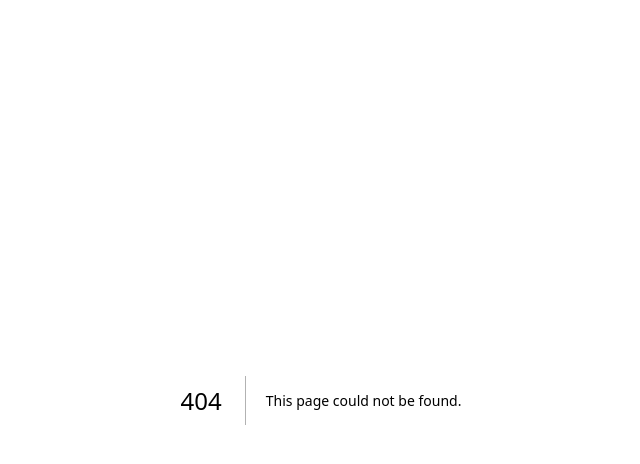
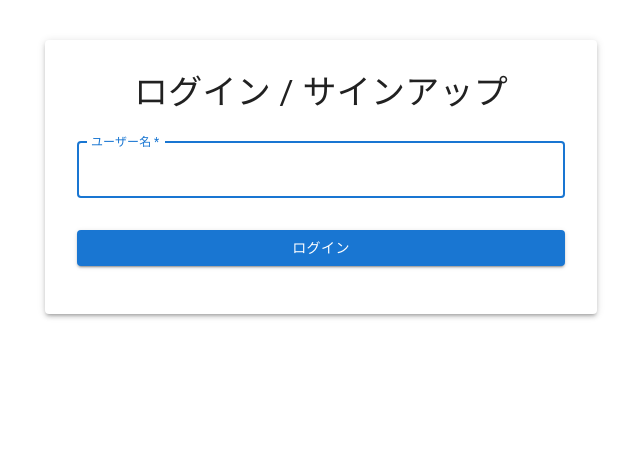
Before and after one commit to rikeda-cloud/po_study_group, a Next.js app in the folder 2025-10-27-cookie/frontend/: page /step2 in a window 1280 px wide. Before the commit this address had no page. Shown: the top 464 px of the page, without its empty margins (319-959 px from the left). Built offline with nearby package versions, Linux system fonts and the light colour scheme.

Commit message:
[add] step2

```diff
--- /dev/null
+++ b/2025-10-27-cookie/frontend/src/app/step2/page.tsx
@@ -0,0 +1,52 @@
+'use client';
+
+import { useState } from 'react';
+import AuthPage from '@/components/AuthPage';
+import ProductList from '@/components/ProductList';
+import ShoppingCart from '@/components/ShoppingCart';
+import { Container, Box, Button } from '@mui/material';
+import { Product, CartItem } from '@/components/types';
+
+export default function Step2Page() {
+  // INFO 現在はuseStateで認証済みかどうかを管理しているだけ
+  const [isAuthenticated, setIsAuthenticated] = useState(false);
+  const [cart, setCart] = useState<CartItem[]>([]);
+
+  // Mock login logout
+  const handleLogin = (username: string) => { setIsAuthenticated(true); };
+  const handleLogout = () => { setIsAuthenticated(false); };
+
+  const addToCart = (product: Product) => {
+    setCart(prevCart => {
+      // すでにカート内に同じ商品があるなら個数を+1し、無いなら、商品を個数1で追加
+      const existingItem = prevCart.find(item => item.id === product.id);
+      if (existingItem) {
+        return prevCart.map(item => item.id === product.id ? { ...item, quantity: item.quantity + 1 } : item);
+      }
+      return [...prevCart, { ...product, quantity: 1 }];
+    });
+  };
+
+  const removeFromCart = (productId: number) => {
+    // 引数に指定されたproductIdを削除
+    setCart(prevCart => prevCart.filter(item => item.id !== productId));
+  };
+
+  return (
+    <div>
+      {isAuthenticated ? (
+        <Container>
+          <Box sx={{ display: 'flex', justifyContent: 'flex-end', my: 2 }}>
+            <Button variant="outlined" onClick={handleLogout}>
+              ログアウト
+            </Button>
+          </Box>
+          <ProductList addToCart={addToCart} />
+          <ShoppingCart cart={cart} removeFromCart={removeFromCart} />
+        </Container>
+      ) : (
+        <AuthPage onLogin={handleLogin} />
+      )}
+    </div>
+  );
+};
--- /dev/null
+++ b/2025-10-27-cookie/frontend/src/components/AuthPage.tsx
@@ -0,0 +1,44 @@
+'use client';
+
+import { useState } from 'react';
+import { Button, TextField, Container, Paper, Typography, Box } from '@mui/material';
+
+interface AuthPageProps {
+  onLogin: (username: string) => void;
+}
+
+export default function AuthPage({ onLogin }: AuthPageProps) {
+  const [username, setUsername] = useState('');
+
+  const handleLogin = (e: React.FormEvent) => {
+    e.preventDefault();
+    onLogin(username);
+  };
+
+  return (
+    <Container maxWidth="sm">
+      <Paper elevation={3} style={{ padding: '32px', marginTop: '40px' }}>
+        <Typography variant="h4" align="center" gutterBottom>
+          ログイン / サインアップ
+        </Typography>
+        <Box component="form" onSubmit={handleLogin} noValidate sx={{ mt: 1 }}>
+          <TextField
+            margin="normal"
+            required
+            fullWidth
+            id="username"
+            label="ユーザー名"
+            name="username"
+            autoComplete="username"
+            autoFocus
+            value={username}
+            onChange={(e) => setUsername(e.target.value)}
+          />
+          <Box sx={{ display: 'flex', gap: 2, mt: 3, mb: 2 }}>
+            <Button type="submit" fullWidth variant="contained">ログイン</Button>
+          </Box>
+        </Box>
+      </Paper>
+    </Container>
+  );
+};
```
